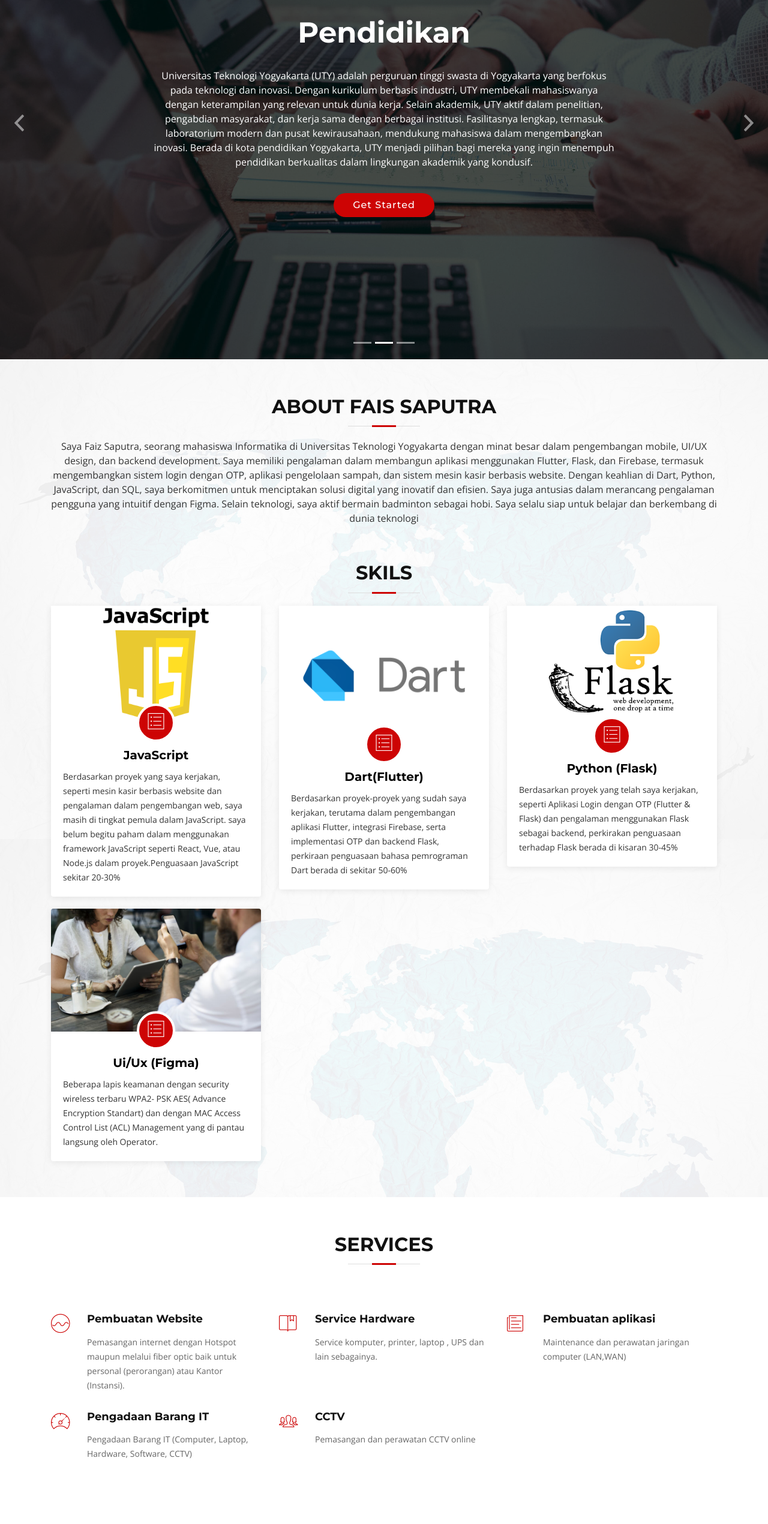
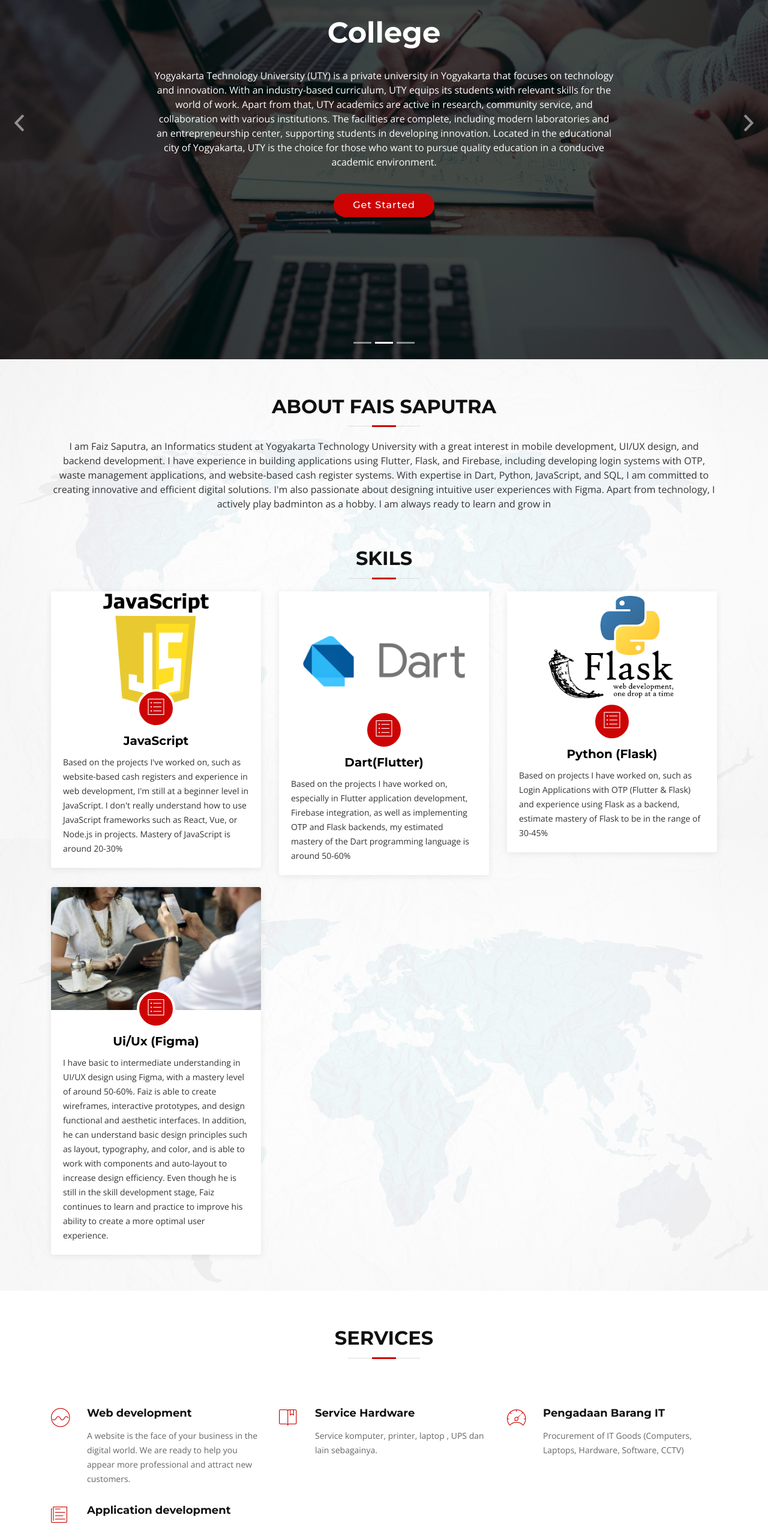
Before and after one commit to Faiz-saputra/My-Profile, a plain HTML site: page index.html in a window 1280 px wide. Shown: the part 201-2742 px from the top of the page at 60% size. Drawn offline with nearby package versions, Linux system fonts and the light colour scheme; files whose address does not match are found by name.

Commit message:
Add files via upload

```diff
--- a/index.html
+++ b/index.html
@@ -87,8 +87,8 @@
             <div class="carousel-background"><img src="img/intro-carousel/2.jpg" alt=""></div>
             <div class="carousel-container">
               <div class="carousel-content">
-                <h2>Pendidikan</h2>
-                <p>Universitas Teknologi Yogyakarta (UTY) adalah perguruan tinggi swasta di Yogyakarta yang berfokus pada teknologi dan inovasi. Dengan kurikulum berbasis industri, UTY membekali mahasiswanya dengan keterampilan yang relevan untuk dunia kerja. Selain akademik, UTY aktif dalam penelitian, pengabdian masyarakat, dan kerja sama dengan berbagai institusi. Fasilitasnya lengkap, termasuk laboratorium modern dan pusat kewirausahaan, mendukung mahasiswa dalam mengembangkan inovasi. Berada di kota pendidikan Yogyakarta, UTY menjadi pilihan bagi mereka yang ingin menempuh pendidikan berkualitas dalam lingkungan akademik yang kondusif.</p>
+                <h2>College</h2>
+                <p>Yogyakarta Technology University (UTY) is a private university in Yogyakarta that focuses on technology and innovation. With an industry-based curriculum, UTY equips its students with relevant skills for the world of work. Apart from that, UTY academics are active in research, community service, and collaboration with various institutions. The facilities are complete, including modern laboratories and an entrepreneurship center, supporting students in developing innovation. Located in the educational city of Yogyakarta, UTY is the choice for those who want to pursue quality education in a conducive academic environment.</p>
                 <a href="#featured-services" class="btn-get-started scrollto">Get Started</a>
               </div>
             </div>
@@ -99,8 +99,8 @@
             <div class="carousel-container">
               <div class="carousel-content">
                 <h2>Domisili</h2>
-                <p>Bungo, Jambi, sebuah kabupaten di Provinsi Jambi yang memiliki keindahan alam serta budaya yang kaya. Kabupaten Bungo beribukota di Muara Bungo, yang merupakan pusat ekonomi dan pemerintahan daerah. Wilayah ini memiliki berbagai potensi, termasuk sektor perkebunan, pertanian, dan perdagangan.</p>
-                <p>Bungo juga dikenal dengan keberagaman budaya dan tradisi masyarakatnya, yang sebagian besar berasal dari suku Melayu Jambi. Selain itu, wilayah ini memiliki berbagai destinasi wisata alam, seperti Air Terjun Tegan Kiri, Danau Empat Puluh, serta Bukit Cinto Kenang. Infrastruktur di Bungo terus berkembang, dengan adanya jalan utama yang menghubungkan ke kota-kota besar di Sumatera, serta fasilitas pendidikan dan kesehatan yang semakin baik.
+                <p>Bungo is a district in Jambi Province which has natural beauty and rich culture. Bungo Regency has its capital in Muara Bungo, which is the center of the regional economy and government. This region has various potentials, including the plantation, agriculture and trade sectors.
+                Bungo is also known for the cultural diversity and traditions of its people, most of whom come from the Jambi Malay tribe. Apart from that, this area has various natural tourist destinations, such as Tegan Kiri Waterfall, Lake Forty, and Cinto Kenang Hill. Infrastructure in Bungo continues to develop, with main roads connecting to major cities in Sumatra, as well as increasingly better education and health facilities.
                 </p>
                 <a href="#featured-services" class="btn-get-started scrollto">Get Started</a>
               </div>
@@ -139,7 +139,7 @@
 
         <header class="section-header">
           <h3>About Fais saputra</h3>
-          <p>Saya Faiz Saputra, seorang mahasiswa Informatika di Universitas Teknologi Yogyakarta dengan minat besar dalam pengembangan mobile, UI/UX design, dan backend development. Saya memiliki pengalaman dalam membangun aplikasi menggunakan Flutter, Flask, dan Firebase, termasuk mengembangkan sistem login dengan OTP, aplikasi pengelolaan sampah, dan sistem mesin kasir berbasis website. Dengan keahlian di Dart, Python, JavaScript, dan SQL, saya berkomitmen untuk menciptakan solusi digital yang inovatif dan efisien. Saya juga antusias dalam merancang pengalaman pengguna yang intuitif dengan Figma. Selain teknologi, saya aktif bermain badminton sebagai hobi. Saya selalu siap untuk belajar dan berkembang di dunia teknologi</p>
+          <p>I am Faiz Saputra, an Informatics student at Yogyakarta Technology University with a great interest in mobile development, UI/UX design, and backend development. I have experience in building applications using Flutter, Flask, and Firebase, including developing login systems with OTP, waste management applications, and website-based cash register systems. With expertise in Dart, Python, JavaScript, and SQL, I am committed to creating innovative and efficient digital solutions. I'm also passionate about designing intuitive user experiences with Figma. Apart from technology, I actively play badminton as a hobby. I am always ready to learn and grow in</p>
 
           <h3 text-align="center">Skils</h3>
         </header>
@@ -154,7 +154,7 @@
               </div>
               <h2 class="title"><a href="#">JavaScript</a></h2>
               <p >
-                Berdasarkan proyek yang saya kerjakan, seperti mesin kasir berbasis website dan pengalaman dalam pengembangan web, saya masih di tingkat pemula dalam JavaScript. saya belum begitu paham dalam menggunakan framework JavaScript seperti React, Vue, atau Node.js dalam proyek.Penguasaan JavaScript sekitar 20-30%
+                Based on the projects I've worked on, such as website-based cash registers and experience in web development, I'm still at a beginner level in JavaScript. I don't really understand how to use JavaScript frameworks such as React, Vue, or Node.js in projects. Mastery of JavaScript is around 20-30%
               </p>
             </div>
           </div>
@@ -167,7 +167,7 @@
               </div>
               <h2 class="title"><a href="#">Dart(Flutter)</a></h2>
               <p>
-                Berdasarkan proyek-proyek yang sudah saya kerjakan, terutama dalam pengembangan aplikasi Flutter, integrasi Firebase, serta implementasi OTP dan backend Flask, perkiraan penguasaan bahasa pemrograman Dart berada di sekitar 50-60%
+                Based on the projects I have worked on, especially in Flutter application development, Firebase integration, as well as implementing OTP and Flask backends, my estimated mastery of the Dart programming language is around 50-60%
               </p>
             </div>
           </div>
@@ -180,7 +180,7 @@
               </div>
               <h2 class="title"><a href="#">Python (Flask)</a></h2>
               <p>
-                Berdasarkan proyek yang telah saya kerjakan, seperti Aplikasi Login dengan OTP (Flutter & Flask) dan pengalaman menggunakan Flask sebagai backend, perkirakan penguasaan terhadap Flask berada di kisaran 30-45%
+                Based on projects I have worked on, such as Login Applications with OTP (Flutter & Flask) and experience using Flask as a backend, estimate mastery of Flask to be in the range of 30-45%
               </p>
             </div>
           </div>
@@ -193,8 +193,7 @@
               </div>
               <h2 class="title"><a href="#">Ui/Ux (Figma)</a></h2>
               <p>
-                Beberapa lapis keamanan dengan security wireless terbaru WPA2-
-                PSK AES( Advance Encryption Standart) dan dengan MAC Access Control List (ACL) Management yang di pantau langsung oleh Operator.
+                I have basic to intermediate understanding in UI/UX design using Figma, with a mastery level of around 50-60%. Faiz is able to create wireframes, interactive prototypes, and design functional and aesthetic interfaces. In addition, he can understand basic design principles such as layout, typography, and color, and is able to work with components and auto-layout to increase design efficiency. Even though he is still in the skill development stage, Faiz continues to learn and practice to improve his ability to create a more optimal user experience.
               </p>
 
             </div>
@@ -220,34 +219,34 @@
 
           <div class="col-lg-4 col-md-6 box wow bounceInUp" data-wow-duration="1.4s">
             <div class="icon"><i class="ion-ios-analytics-outline"></i></div>
-            <h4 class="title"><a href="">Pembuatan Website</a></h4>
-            <p class="description">Pemasangan internet dengan Hotspot maupun melalui fiber optic baik untuk personal (perorangan) atau Kantor (Instansi).</p>
+            <h4 class="title"><a href="">Web development</a></h4>
+            <p class="description">A website is the face of your business in the digital world. We are ready to help you appear more professional and attract new customers.</p>
           </div>
           <div class="col-lg-4 col-md-6 box wow bounceInUp" data-wow-duration="1.4s">
             <div class="icon"><i class="ion-ios-bookmarks-outline"></i></div>
             <h4 class="title"><a href="">Service Hardware</a></h4>
             <p class="description">Service komputer, printer, laptop , UPS dan lain sebagainya.</p>
           </div>
-          <div class="col-lg-4 col-md-6 box wow bounceInUp" data-wow-duration="1.4s">
-            <div class="icon"><i class="ion-ios-paper-outline"></i></div>
-            <h4 class="title"><a href="">Pembuatan aplikasi</a></h4>
-            <p class="description">Maintenance dan perawatan jaringan computer (LAN,WAN)</p>
-          </div>
           <div class="col-lg-4 col-md-6 box wow bounceInUp" data-wow-delay="0.1s" data-wow-duration="1.4s">
             <div class="icon"><i class="ion-ios-speedometer-outline"></i></div>
             <h4 class="title"><a href="">Pengadaan Barang IT</a></h4>
-            <p class="description">Pengadaan Barang IT (Computer, Laptop, Hardware, Software, CCTV)</p>
+            <p class="description">Procurement of IT Goods (Computers, Laptops, Hardware, Software, CCTV)</p>
+          </div>
+          <div class="col-lg-4 col-md-6 box wow bounceInUp" data-wow-duration="1.4s">
+            <div class="icon"><i class="ion-ios-paper-outline"></i></div>
+            <h4 class="title"><a href="">Application development</a></h4>
+            <p class="description">Need a professional application for your business or project? We provide Android, iOS and website application creation services with modern, responsive design and optimal performance. With an experienced team, we are ready to provide digital solutions that suit your needs, from API integration, databases, to the special features you want. Free consultation and full support to ensure the application runs perfectly. Contact us now and make your dream application come true!</p>
           </div>
           <!-- <div class="col-lg-4 col-md-6 box wow bounceInUp" data-wow-delay="0.1s" data-wow-duration="1.4s">
             <div class="icon"><i class="ion-ios-barcode-outline"></i></div>
             <h4 class="title"><a href="">Pembuatan Server</a></h4>
             <p class="description">Pembuatan Server dengan Linux dan windows server</p>
           </div> -->
-          <div class="col-lg-4 col-md-6 box wow bounceInUp" data-wow-delay="0.1s" data-wow-duration="1.4s">
+          <!-- <div class="col-lg-4 col-md-6 box wow bounceInUp" data-wow-delay="0.1s" data-wow-duration="1.4s">
             <div class="icon"><i class="ion-ios-people-outline"></i></div>
             <h4 class="title"><a href="">CCTV</a></h4>
             <p class="description">Pemasangan dan perawatan CCTV online</p>
-          </div>
+          </div> -->
 
         </div>
 
@@ -602,10 +601,24 @@
               <p><a href="https://mail.google.com/">faizsaputra775@gmail.com</a></p>
             </div>
           </div>
-
         </div>
 
-        <div class="form">
+        <div class="container mt-4 mb-5">
+          <div class="container-box text-center">
+              <div class="embed-responsive embed-responsive-16by9">
+                <iframe
+                    src="https://www.google.com/maps/embed?pb=!1m18!1m12!1m3!1d3952.345001148931!2d110.355366!3d-7.747345!2m3!1f0!2f0!3f0!3m2!1i1024!2i768!4f13.1!3m3!1m2!1s0x2e7a58593f3b4b3b%3A0x50cdbd3f5b5b8e14!2sUniversitas%20Teknologi%20Yogyakarta!5e0!3m2!1sid!2sid!4v1618991620000!5m2!1sid!2sid"
+                    width="100%" height="400"
+                    style="border:0; border-radius:10px;"
+                    allowfullscreen=""
+                    loading="lazy">
+                </iframe>
+              </div>
+          </div>
+      </div>
+
+
+        <!-- <div class="form">
           <div id="sendmessage">Your message has been sent. Thank you!</div>
           <div id="errormessage"></div>
           <form action="" method="post" role="form" class="contactForm">
@@ -632,7 +645,7 @@
         </div>
 
       </div>
-    </section><!-- #contact -->
+    </section>#contact -->
 
   </main>
 
```
